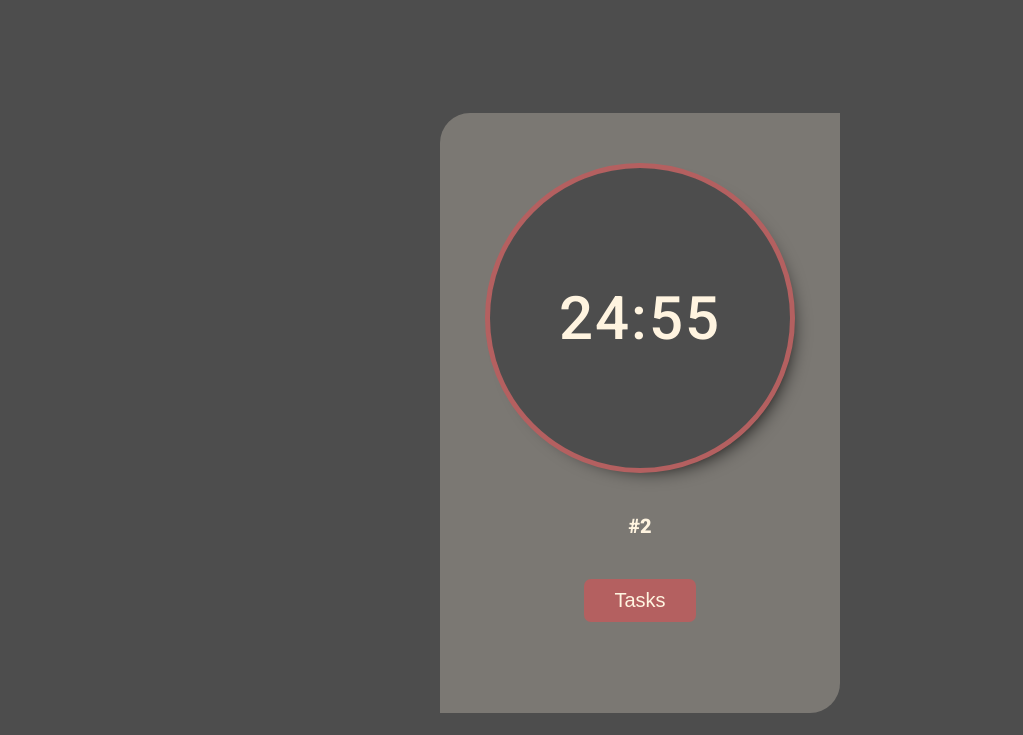
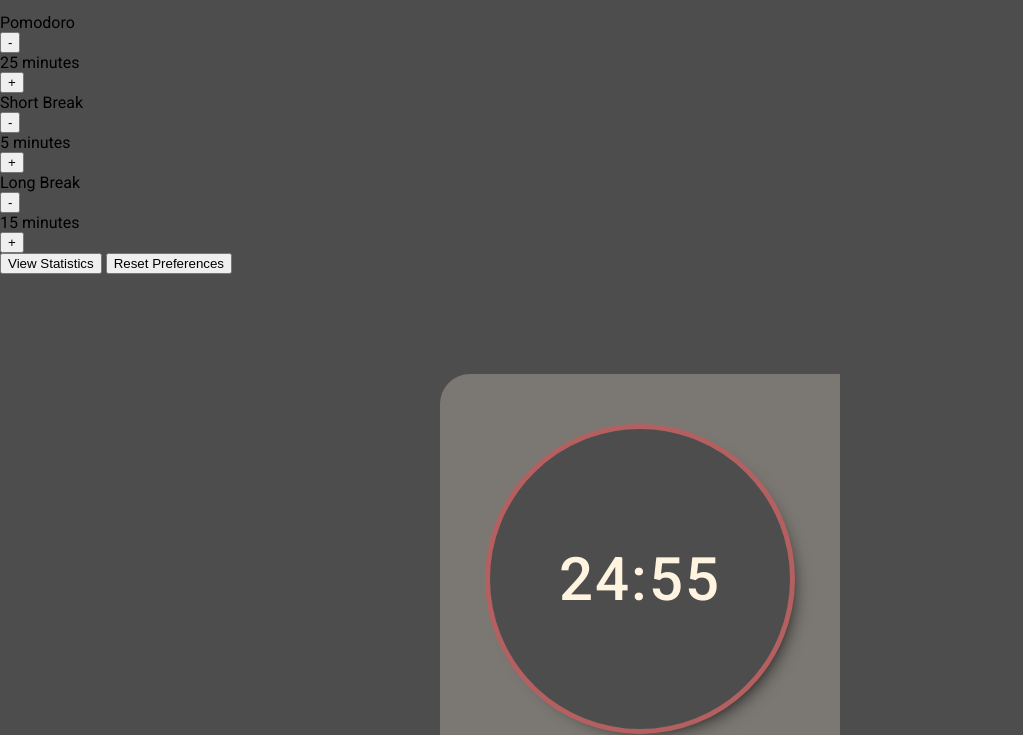
Before and after one commit to Kopa-H/TomateFocus, a plain HTML site: page index.html in a window 1280 px wide. Shown: the part 72-807 px from the top of the page, without its empty margins (0-1023 px from the left). Drawn offline with Linux system fonts and the light colour scheme.

Commit message:
Add html for toggle menu.
The html doesn't have any styling yet.

```diff
--- a/index.html
+++ b/index.html
@@ -19,6 +19,35 @@
       <div class="line"></div>
     </header>
 
+    <div class="toggleMenu-container">
+      <div class="menu-vertical-container">
+        <div class="upper-text">
+          <div class="toggle-header pomodoro">
+            <div>Pomodoro</div>
+            <button>-</button>
+            <div>25 minutes</div>
+            <button>+</button>
+          </div>
+          <div class="toggle-header short-break">
+            <div>Short Break</div>
+            <button>-</button>
+            <div>5 minutes</div>
+            <button>+</button>
+          </div>
+          <div class="toggle-header long-break">
+            <div>Long Break</div>
+            <button>-</button>
+            <div>15 minutes</div>
+            <button>+</button>
+          </div>
+        </div>
+        <div class="bottom-text">
+          <button>View Statistics</button>
+          <button>Reset Preferences</button>
+        </div>
+      </div>
+    </div>
+
     <section class="central-zone">
       <div class="time-circle">
       	<span class="time-elapsed" id="counter">25:00</span>
```
